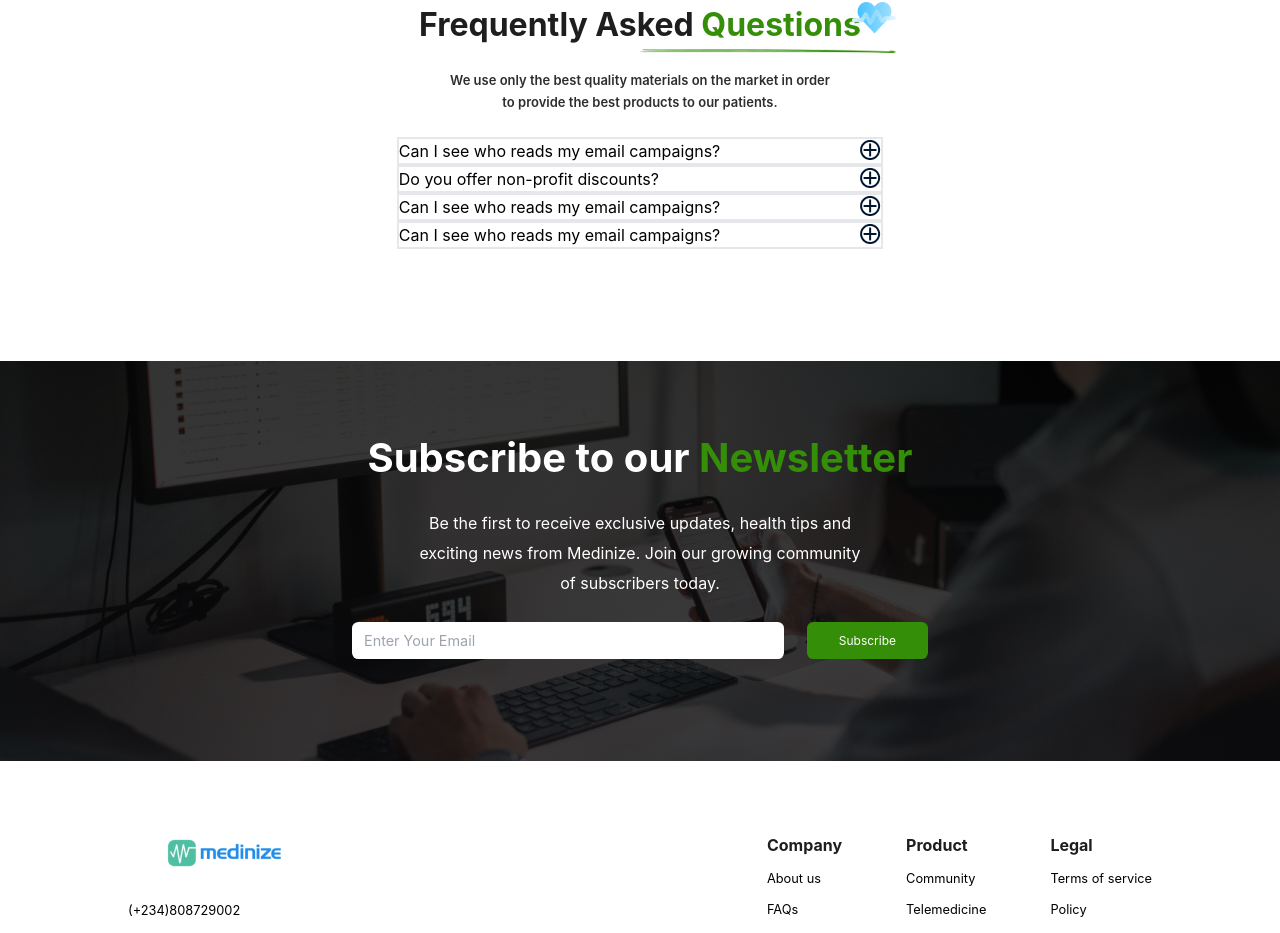
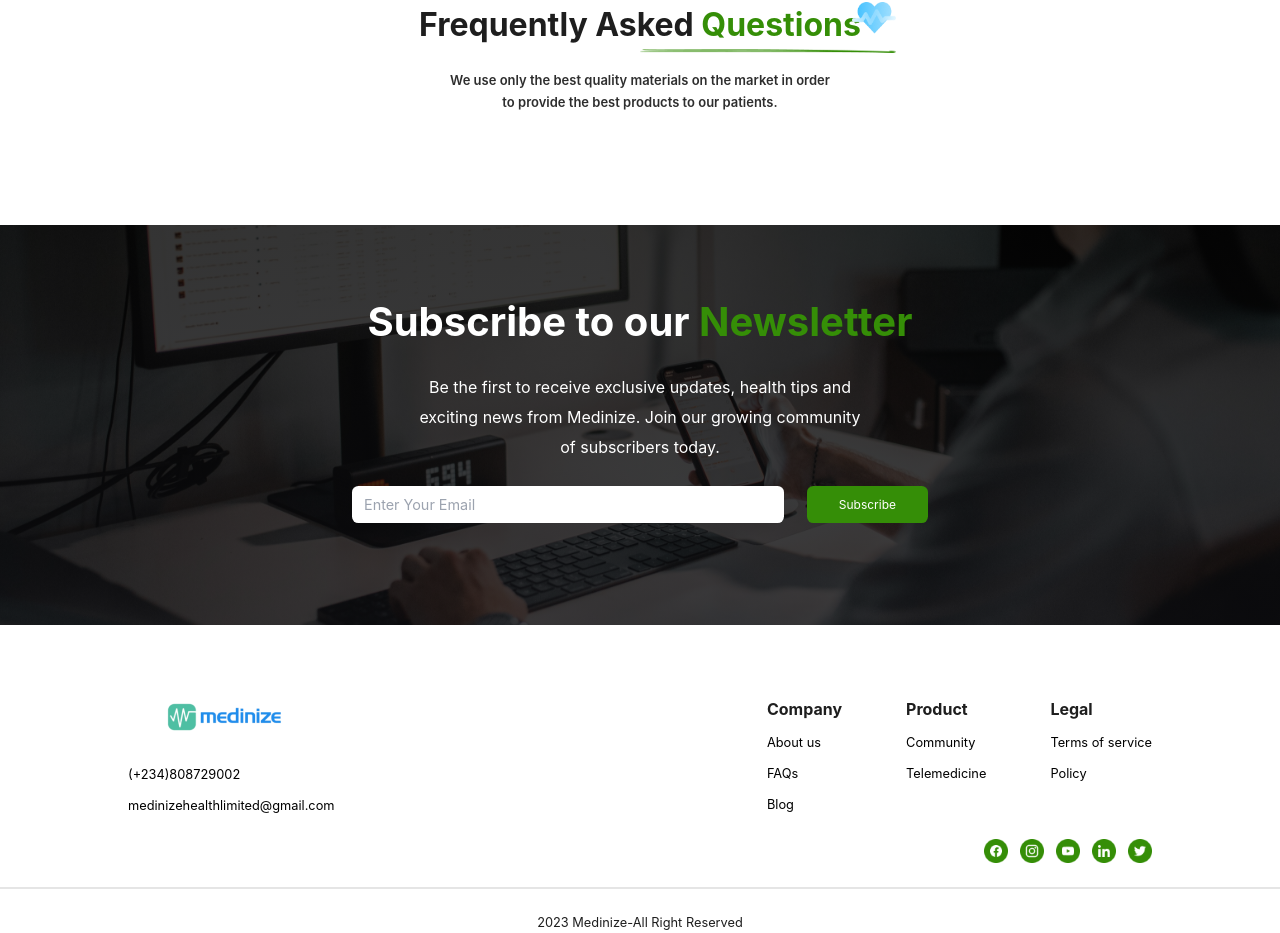
Before and after one commit to Medinize-Health-Limited/medinize-landing, a React (Create React App) app: page / in a window 1280 px wide. Shown: the part 2774-3707 px from the top of the page. Built offline with nearby package versions, Linux system fonts and the light colour scheme; a web font is replaced by a local one.

Commit message:
removed faq

```diff
--- a/src/components/Home/Faq/Faq.js
+++ b/src/components/Home/Faq/Faq.js
@@ -20,7 +20,7 @@ const Faq = () => {
                 </p>
             </div>
 
-            <FaqComp />
+            {/* <FaqComp /> */}
         </div>
 
     )
```
